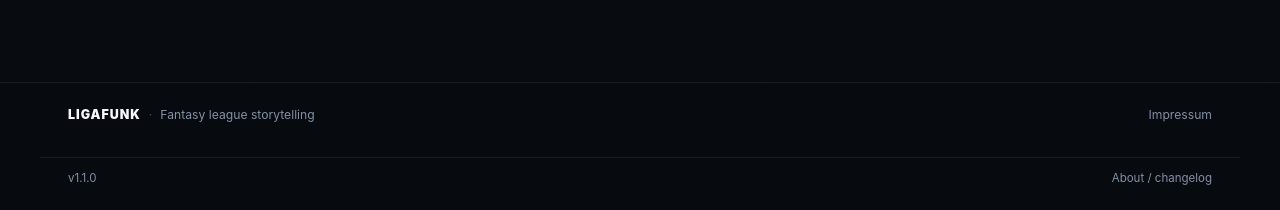
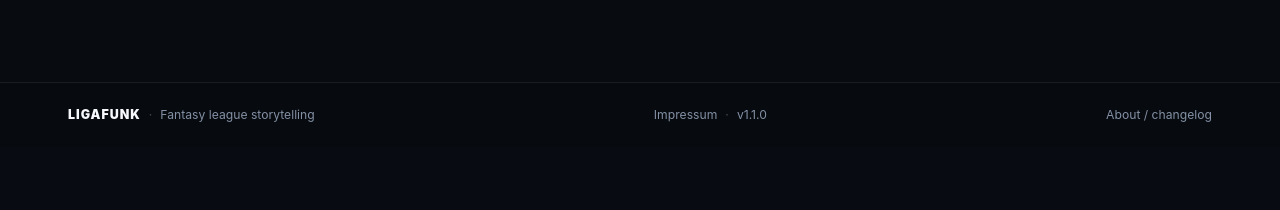
Before and after one commit to AlSchLE/ligafunk, a Flask app: page /admin in a window 1280 px wide. Shown: the part 2034-2244 px from the top of the page. After the commit the page ends 2156 px from the top, so only its background shows below. Run offline with Flask 3, Linux system fonts and the light colour scheme; the visitor is signed in with stand-in values (Sample User, id 1); data that the repository does not hold is empty.

Commit message:
feat: move version badge to existing footer next to impressum

```diff
--- a/templates/base.html
+++ b/templates/base.html
@@ -86,8 +86,7 @@
       <span class="dot-sep">·</span>
       <span>Fantasy league storytelling</span>
       <a href="{{ url_for('impressum') }}">Impressum</a>
-    </div>
-    <div class="footer-inner footer-meta">
+      <span class="dot-sep">·</span>
       <span class="version-badge">v{{ version }}</span>
       <a href="{{ url_for('info') }}">About / changelog</a>
     </div>
```
